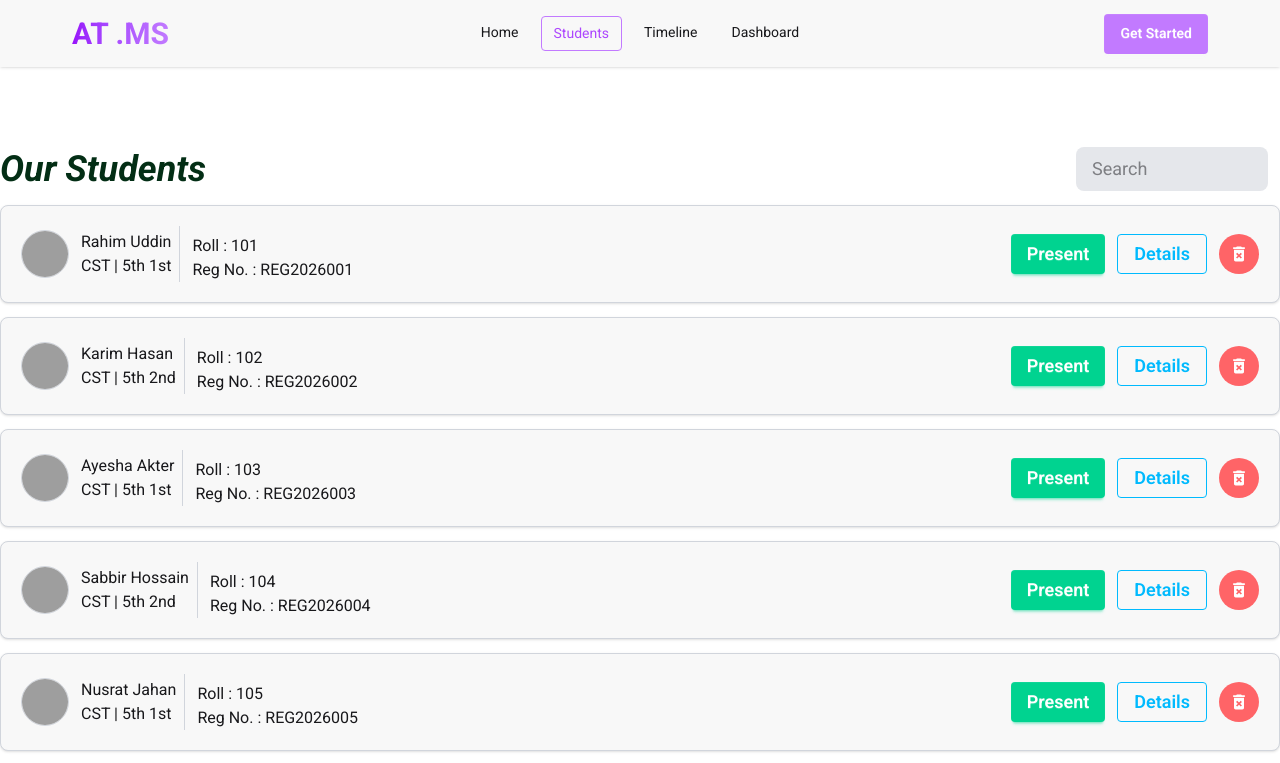
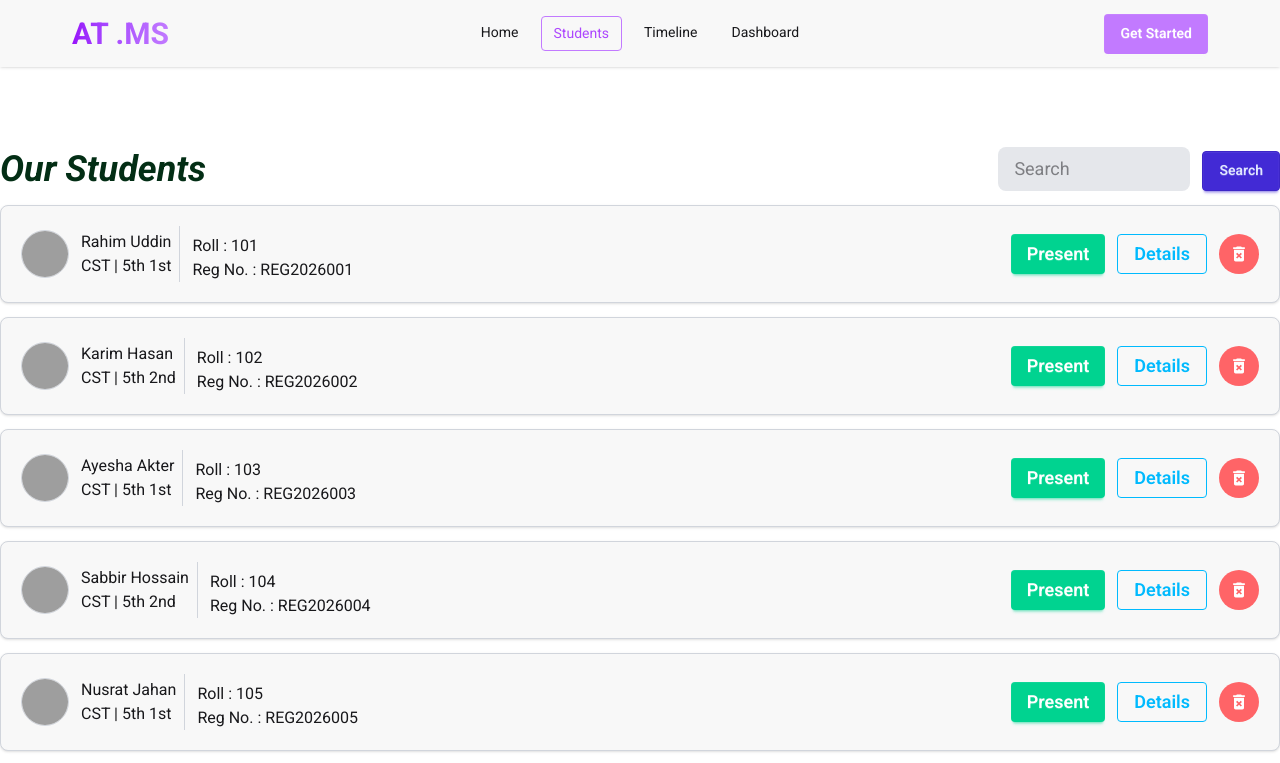
Before and after one commit to Md-Abdullah303/Attendenc-Menegmet-System, a React (Vite) app: page /students in a window 1280 px wide. Shown: the top 763 px of the page. Built offline with nearby package versions, Linux system fonts and the light colour scheme; grey boxes are pictures that could not be loaded.

Commit message:
add a btn in students page

```diff
--- a/src/pages/StudentsPage/StudentsPage.jsx
+++ b/src/pages/StudentsPage/StudentsPage.jsx
@@ -1,21 +1,31 @@
-import React, { Suspense } from 'react';
-import { useLoaderData } from 'react-router';
-import StudentPageCardContainer from '../../component/StudentPageCardContainer/StudentPageCardContainer';
-import { ClockLoader } from 'react-spinners';
+import React, { Suspense } from "react";
+import { useLoaderData } from "react-router";
+import StudentPageCardContainer from "../../component/StudentPageCardContainer/StudentPageCardContainer";
+import { ClockLoader } from "react-spinners";
 
 const StudentsPage = () => {
   const studentsData = useLoaderData();
   return (
-        <div className='w-[90%] sm:container space-y-3.5  mx-auto pt-20 pb-10'>
+    <div className="w-[90%] sm:container space-y-3.5  mx-auto pt-20 pb-10">
       <div className="flex items-center justify-between gap-5">
-                <h1 className='text-xl sm:text-3xl md:text-4xl font-bold italic text-green-950'>Our Students</h1>
-                <input className='bg-gray-200 py-2 px-4 mx-3 w-30 sm:w-[15vw] text-lg outline-none rounded-lg' type="text" placeholder='Search' />
+        <h1 className="text-xl sm:text-3xl md:text-4xl font-bold italic text-green-950">
+          Our Students
+        </h1>
+        <div className="">
+          <input
+            className="bg-gray-200 py-2 px-4 mx-3 w-30 sm:w-[15vw] text-lg outline-none rounded-lg"
+            type="text"
+            placeholder="Search"
+          />
+          <button className="btn btn-primary">Search</button>
+        </div>
       </div>
 
       <Suspense fallback={<ClockLoader />}>
-                <StudentPageCardContainer studentsData={studentsData}></StudentPageCardContainer>
+        <StudentPageCardContainer
+          studentsData={studentsData}
+        ></StudentPageCardContainer>
       </Suspense>
-
     </div>
   );
 };
```
Lines whose indentation alone changed are shown as unchanged.
